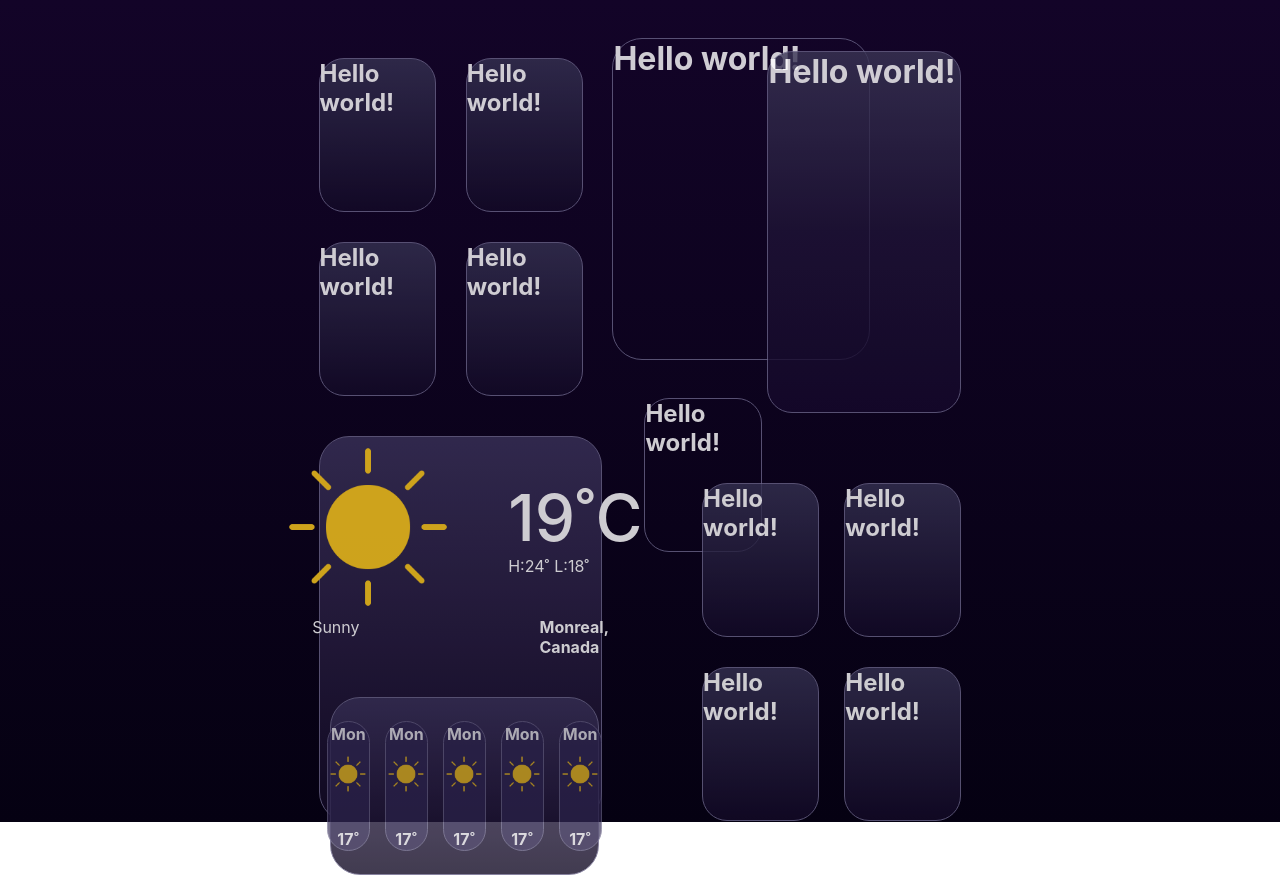
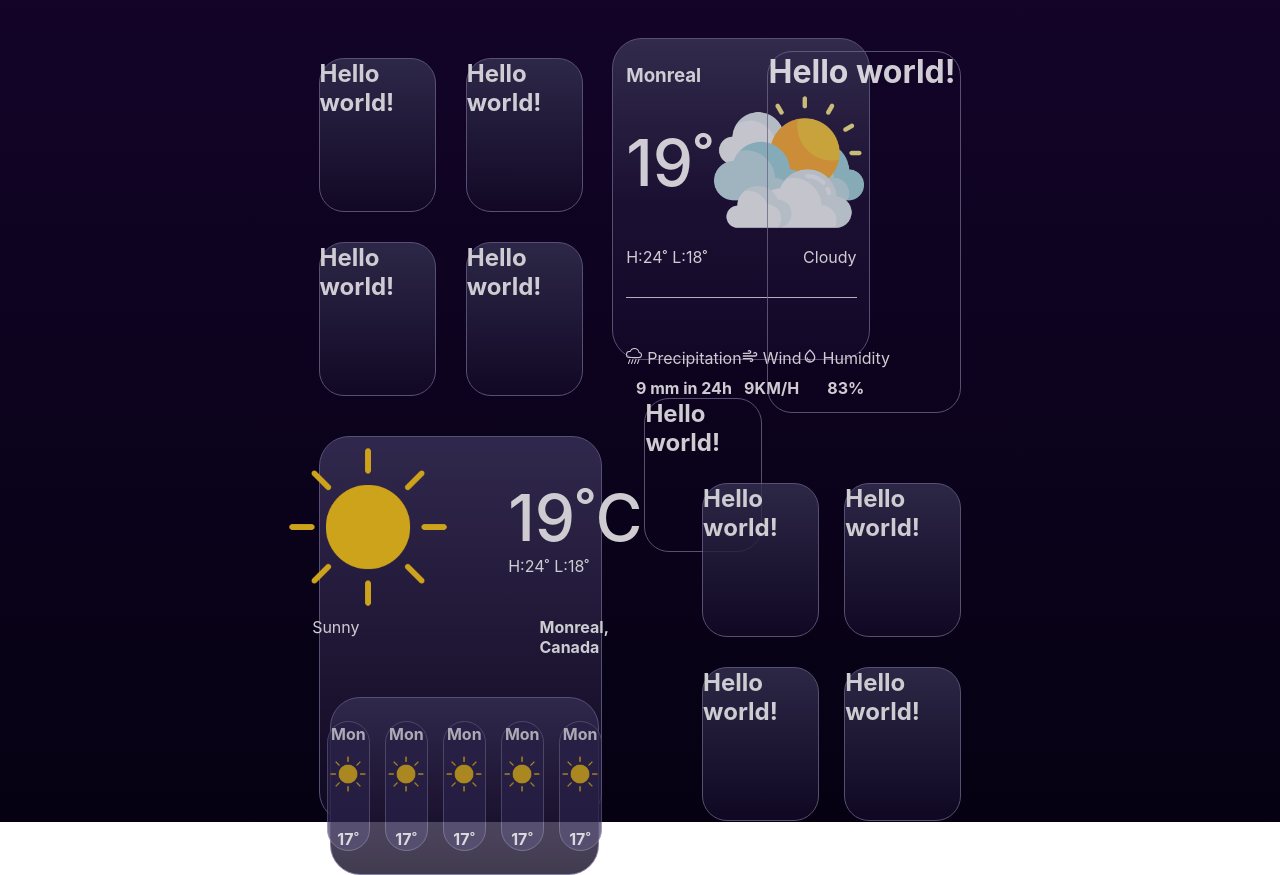
Before and after one commit to lontsimesmer/weather, a React (Create React App) app: page / in a window 1280 px wide. Built offline with nearby package versions, Linux system fonts and the light colour scheme.

Commit message:
add design and icons

```diff
--- a/src/App.css
+++ b/src/App.css
@@ -12,14 +12,65 @@
 }
 
 .centralBox {
+  background: linear-gradient(to bottom, #3a3555, #1f1436, #15092b);
   border: 1px solid #6a6488;
   border-radius: 30px;
   bottom: 55%;
+  display: flex;
+  flex-direction: column;
+  gap: 25px;
   height: 40vh;
   right: 32%;
   opacity: 0.8;
   position: absolute;
   width: 20vw;
+}
+
+.Element1 {
+  border-bottom: 1px solid #ddd;
+  display: flex;
+  flex-direction: column;
+  justify-content: center;
+  margin: 25px auto;
+  padding-bottom: 30px;
+  width: 90%;
+}
+
+.Element2 {
+  display: flex;
+  flex-direction: column;
+  justify-content: center;
+  margin: 0 auto;
+  width: 90%;
+}
+
+.sub-Element2 {
+  display: flex;
+  justify-content: space-between;
+}
+
+.Items {
+  align-items: center;
+  display: flex;
+  flex-direction: column;
+  gap: 10px;
+}
+
+.iconParams {
+  display: flex;
+  gap: 5px;
+}
+
+.Temp-icon {
+  align-items: center;
+  display: flex;
+  justify-content: space-between;
+  padding-bottom: 10px;
+}
+
+.temp-desc {
+  display: flex;
+  justify-content: space-between;
 }
 
 .Content {
@@ -72,7 +123,6 @@
 }
 
 .Box {
-  background: linear-gradient(to bottom, #3a3555, #1f1436, #15092b);
   border: 1px solid #6a6488;
   border-radius: 25px;
   height: 45vh;
--- a/src/App.jsx
+++ b/src/App.jsx
@@ -1,13 +1,59 @@
 import './App.css';
 import React from 'react';
+import { BsCloudRainHeavy } from 'react-icons/bs';
+import { FiWind } from 'react-icons/fi';
+import { MdOutlineWaterDrop } from 'react-icons/md';
 import sunshine from './images/sunny.png';
+import cloud from './images/cloudy1.png';
 
 function App() {
   return (
     <div className="App">
       <div className="App-container">
         <div className="centralBox">
-          <h1>Hello world!</h1>
+          <div className="Element1">
+            <h3>Monreal</h3>
+            <div className="Temp-icon">
+              <h1 className="head">19˚</h1>
+              <img
+                src={cloud}
+                alt="Cloudy"
+                style={{ height: 150, width: 150 }}
+              />
+            </div>
+            <div className="temp-desc">
+              <div className="high-low">
+                <p>H:24˚</p>
+                <p>L:18˚</p>
+              </div>
+              <p>Cloudy</p>
+            </div>
+          </div>
+          <div className="Element2">
+            <div className="sub-Element2">
+              <div className="Items">
+                <div className="iconParams">
+                  <BsCloudRainHeavy />
+                  <p>Precipitation</p>
+                </div>
+                <h4>9 mm in 24h</h4>
+              </div>
+              <div className="Items">
+                <div className="iconParams">
+                  <FiWind />
+                  <p>Wind</p>
+                </div>
+                <h4>9KM/H</h4>
+              </div>
+              <div className="Items">
+                <div className="iconParams">
+                  <MdOutlineWaterDrop />
+                  <p>Humidity</p>
+                </div>
+                <h4>83%</h4>
+              </div>
+            </div>
+          </div>
         </div>
         <div className="smallBox1">
           <h2>Hello world!</h2>
```
Also changed, not shown: src/images/cloudy1.png (renamed from src/images/cloudy (1).png).
